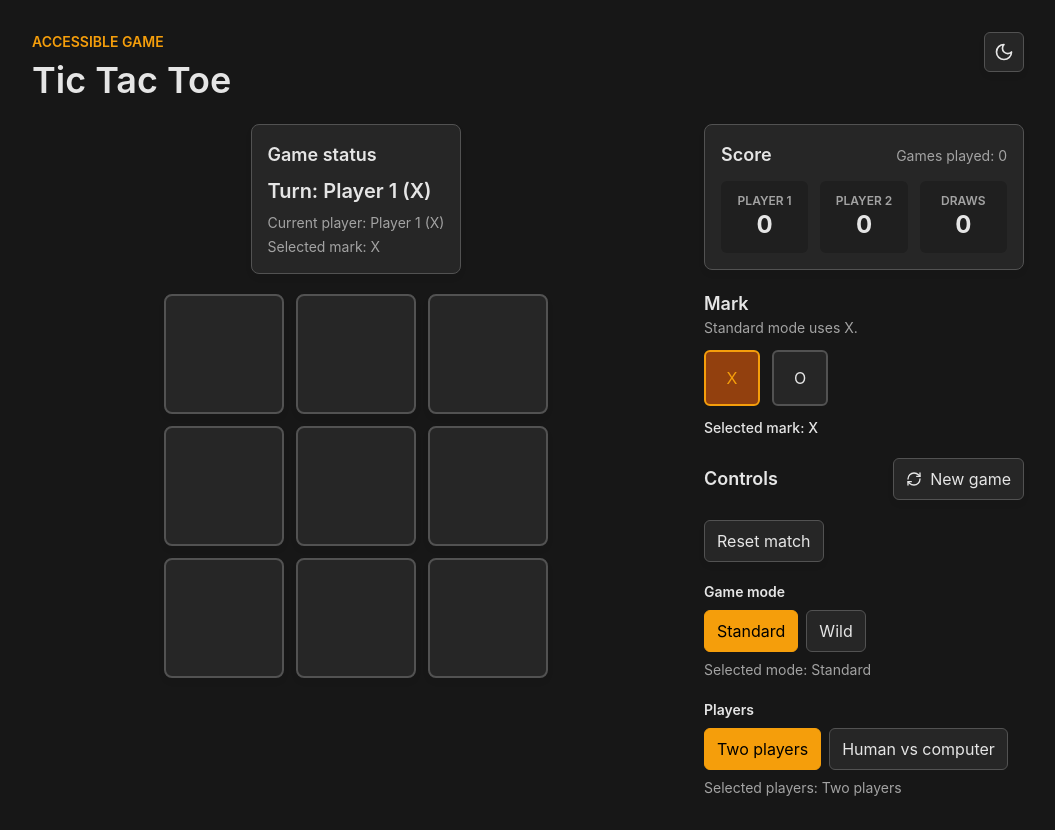
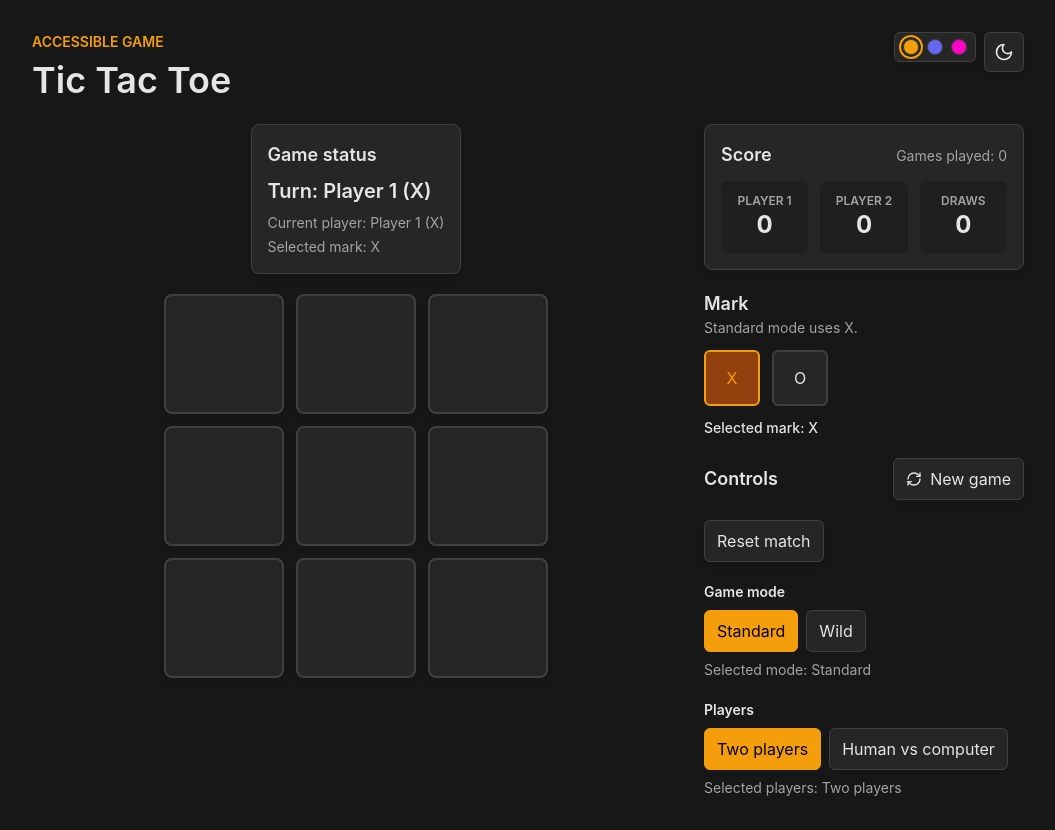
Before and after one commit to ikrik/Tic-Tac-Toe, a React (Vite) app: page / in a window 1280 px wide. Shown: the whole page, without its empty margins (112-1167 px from the left). Built offline with nearby package versions, Linux system fonts and the light colour scheme.

Commit message:
feat(ui): add theme palette selector

```diff
--- a/src/app/styles.css
+++ b/src/app/styles.css
@@ -28,7 +28,7 @@
 }
 
 :root,
-:root[data-theme="dark"] {
+:root[data-theme="amber-minimal"][data-theme-mode="dark"] {
   --background: #171717;
   --foreground: #e5e5e5;
   --card: #262626;
@@ -43,12 +43,11 @@
   --accent-foreground: #fde68a;
   --destructive: #ef4444;
   --destructive-foreground: #ffffff;
-  --border: #525252;
-  --input: #525252;
+  --border: #404040;
+  --input: #404040;
   --ring: #f59e0b;
   --radius: 0.375rem;
-  --app-font-sans: Inter, ui-sans-serif, system-ui, -apple-system,
-    BlinkMacSystemFont, "Segoe UI", sans-serif;
+  --app-font-sans: Inter, sans-serif;
   --app-shadow-xs: 0px 4px 8px -1px hsl(0 0% 0% / 0.05);
   --app-shadow-sm: 0px 4px 8px -1px hsl(0 0% 0% / 0.1), 0px 1px 2px -2px
     hsl(0 0% 0% / 0.1);
@@ -56,7 +55,7 @@
     hsl(0 0% 0% / 0.1);
 }
 
-:root[data-theme="light"] {
+:root[data-theme="amber-minimal"][data-theme-mode="light"] {
   --background: #ffffff;
   --foreground: #262626;
   --card: #ffffff;
@@ -74,6 +73,121 @@
   --border: #e5e7eb;
   --input: #e5e7eb;
   --ring: #f59e0b;
+  --radius: 0.375rem;
+  --app-font-sans: Inter, sans-serif;
+  --app-shadow-xs: 0px 4px 8px -1px hsl(0 0% 0% / 0.05);
+  --app-shadow-sm: 0px 4px 8px -1px hsl(0 0% 0% / 0.1), 0px 1px 2px -2px
+    hsl(0 0% 0% / 0.1);
+  --app-shadow-md: 0px 4px 8px -1px hsl(0 0% 0% / 0.1), 0px 2px 4px -2px
+    hsl(0 0% 0% / 0.1);
+}
+
+:root[data-theme="claymorphism"][data-theme-mode="dark"] {
+  --background: #1e1b18;
+  --foreground: #e2e8f0;
+  --card: #2c2825;
+  --card-foreground: #e2e8f0;
+  --primary: #818cf8;
+  --primary-foreground: #1e1b18;
+  --secondary: #3a3633;
+  --secondary-foreground: #d1d5db;
+  --muted: #1f1c19;
+  --muted-foreground: #9ca3af;
+  --accent: #484441;
+  --accent-foreground: #d1d5db;
+  --destructive: #ef4444;
+  --destructive-foreground: #1e1b18;
+  --border: #3a3633;
+  --input: #3a3633;
+  --ring: #818cf8;
+  --radius: 1.25rem;
+  --app-font-sans: Plus Jakarta Sans, sans-serif;
+  --app-shadow-xs: 2px 2px 10px 4px hsl(0 0% 0% / 0.09);
+  --app-shadow-sm: 2px 2px 10px 4px hsl(0 0% 0% / 0.18), 2px 1px 2px 3px
+    hsl(0 0% 0% / 0.18);
+  --app-shadow-md: 2px 2px 10px 4px hsl(0 0% 0% / 0.18), 2px 2px 4px 3px
+    hsl(0 0% 0% / 0.18);
+}
+
+:root[data-theme="claymorphism"][data-theme-mode="light"] {
+  --background: #e7e5e4;
+  --foreground: #1e293b;
+  --card: #f5f5f4;
+  --card-foreground: #1e293b;
+  --primary: #6366f1;
+  --primary-foreground: #ffffff;
+  --secondary: #d6d3d1;
+  --secondary-foreground: #4b5563;
+  --muted: #e7e5e4;
+  --muted-foreground: #6b7280;
+  --accent: #f3e5f5;
+  --accent-foreground: #374151;
+  --destructive: #ef4444;
+  --destructive-foreground: #ffffff;
+  --border: #d6d3d1;
+  --input: #d6d3d1;
+  --ring: #6366f1;
+  --radius: 1.25rem;
+  --app-font-sans: Plus Jakarta Sans, sans-serif;
+  --app-shadow-xs: 2px 2px 10px 4px hsl(240 4% 60% / 0.09);
+  --app-shadow-sm: 2px 2px 10px 4px hsl(240 4% 60% / 0.18), 2px 1px 2px 3px
+    hsl(240 4% 60% / 0.18);
+  --app-shadow-md: 2px 2px 10px 4px hsl(240 4% 60% / 0.18), 2px 2px 4px 3px
+    hsl(240 4% 60% / 0.18);
+}
+
+:root[data-theme="cyberpunk"][data-theme-mode="dark"] {
+  --background: #0c0c1d;
+  --foreground: #eceff4;
+  --card: #1e1e3f;
+  --card-foreground: #eceff4;
+  --primary: #ff00c8;
+  --primary-foreground: #ffffff;
+  --secondary: #1e1e3f;
+  --secondary-foreground: #eceff4;
+  --muted: #151530;
+  --muted-foreground: #8085a6;
+  --accent: #00ffcc;
+  --accent-foreground: #0c0c1d;
+  --destructive: #ff3d00;
+  --destructive-foreground: #ffffff;
+  --border: #2e2e5e;
+  --input: #2e2e5e;
+  --ring: #ff00c8;
+  --radius: 0.5rem;
+  --app-font-sans: Outfit, sans-serif;
+  --app-shadow-xs: 0px 4px 8px -2px hsl(0 0% 0% / 0.05);
+  --app-shadow-sm: 0px 4px 8px -2px hsl(0 0% 0% / 0.1), 0px 1px 2px -3px
+    hsl(0 0% 0% / 0.1);
+  --app-shadow-md: 0px 4px 8px -2px hsl(0 0% 0% / 0.1), 0px 2px 4px -3px
+    hsl(0 0% 0% / 0.1);
+}
+
+:root[data-theme="cyberpunk"][data-theme-mode="light"] {
+  --background: #f8f9fa;
+  --foreground: #0c0c1d;
+  --card: #ffffff;
+  --card-foreground: #0c0c1d;
+  --primary: #ff00c8;
+  --primary-foreground: #ffffff;
+  --secondary: #f0f0ff;
+  --secondary-foreground: #0c0c1d;
+  --muted: #f0f0ff;
+  --muted-foreground: #0c0c1d;
+  --accent: #00ffcc;
+  --accent-foreground: #0c0c1d;
+  --destructive: #ff3d00;
+  --destructive-foreground: #ffffff;
+  --border: #dfe6e9;
+  --input: #dfe6e9;
+  --ring: #ff00c8;
+  --radius: 0.5rem;
+  --app-font-sans: Outfit, sans-serif;
+  --app-shadow-xs: 0px 4px 8px -2px hsl(0 0% 0% / 0.05);
+  --app-shadow-sm: 0px 4px 8px -2px hsl(0 0% 0% / 0.1), 0px 1px 2px -3px
+    hsl(0 0% 0% / 0.1);
+  --app-shadow-md: 0px 4px 8px -2px hsl(0 0% 0% / 0.1), 0px 2px 4px -3px
+    hsl(0 0% 0% / 0.1);
 }
 
 body {
--- /dev/null
+++ b/src/ui/components/ThemePaletteSelector.tsx
@@ -0,0 +1,76 @@
+import { useId } from "react";
+import { cn } from "../../lib/utils";
+import type { ThemeId, ThemeOption } from "../hooks/useThemeMode";
+
+type ThemePaletteSelectorProps = {
+  themes: ThemeOption[];
+  activeThemeId: ThemeId;
+  onThemeChange: (themeId: ThemeId) => void;
+};
+
+export function ThemePaletteSelector({
+  themes,
+  activeThemeId,
+  onThemeChange,
+}: ThemePaletteSelectorProps) {
+  const groupLabelId = useId();
+
+  return (
+    <div
+      className="flex items-center gap-2 rounded-md border border-border bg-card px-2 py-1.5 shadow-xs"
+      role="radiogroup"
+      aria-labelledby={groupLabelId}
+    >
+      <span id={groupLabelId} className="sr-only">
+        Theme palette
+      </span>
+      {themes.map((theme) => (
+        <ThemePaletteDot
+          key={theme.id}
+          theme={theme}
+          isActive={theme.id === activeThemeId}
+          onSelect={onThemeChange}
+        />
+      ))}
+    </div>
+  );
+}
+
+type ThemePaletteDotProps = {
+  theme: ThemeOption;
+  isActive: boolean;
+  onSelect: (themeId: ThemeId) => void;
+};
+
+function ThemePaletteDot({ theme, isActive, onSelect }: ThemePaletteDotProps) {
+  const tooltipId = useId();
+
+  return (
+    <span className="group relative inline-flex">
+      <button
+        type="button"
+        className={cn(
+          "size-4 rounded-full border border-border transition focus-visible:outline focus-visible:outline-3 focus-visible:outline-offset-2 focus-visible:outline-primary",
+          isActive ? "ring-2 ring-primary ring-offset-2 ring-offset-card" : "",
+        )}
+        style={{ backgroundColor: theme.swatchColor }}
+        role="radio"
+        aria-checked={isActive}
+        aria-describedby={tooltipId}
+        aria-label={`Use ${theme.label} theme`}
+        onClick={() => onSelect(theme.id)}
+      />
+      <span
+        id={tooltipId}
+        role="tooltip"
+        className="pointer-events-none absolute top-full left-1/2 z-10 mt-2 w-max max-w-48 -translate-x-1/2 rounded-md border border-border bg-card px-2 py-1 text-xs font-medium text-card-foreground opacity-0 shadow-xs transition-opacity group-hover:opacity-100 group-focus-within:opacity-100"
+      >
+        <span
+          className="-top-1.5 absolute left-1/2 size-3 -translate-x-1/2 rotate-45 border-t border-l border-border bg-card"
+          aria-hidden="true"
+        />
+        {theme.label}
+      </span>
+    </span>
+  );
+}
--- a/src/ui/components/ThemeToggle.tsx
+++ b/src/ui/components/ThemeToggle.tsx
@@ -1,9 +1,11 @@
 import { Moon, Sun } from "lucide-react";
 import { useId } from "react";
-import { useThemeMode } from "../hooks/useThemeMode";
+import { THEME_OPTIONS, useThemeMode } from "../hooks/useThemeMode";
+import { ThemePaletteSelector } from "./ThemePaletteSelector";
 
 export function ThemeToggle() {
-  const { themeMode, nextThemeMode, toggleThemeMode } = useThemeMode();
+  const { themeId, themeMode, nextThemeMode, setThemeId, toggleThemeMode } =
+    useThemeMode();
   const tooltipId = useId();
   const tooltipText =
     themeMode === "dark"
@@ -11,12 +13,18 @@ export function ThemeToggle() {
       : "Click to enable dark mode";
 
   return (
+    <div className="flex shrink-0 items-start gap-2">
+      <ThemePaletteSelector
+        themes={THEME_OPTIONS}
+        activeThemeId={themeId}
+        onThemeChange={setThemeId}
+      />
       <span className="group relative inline-flex">
         <button
           type="button"
           className="inline-flex size-10 shrink-0 items-center justify-center rounded-md border border-border bg-card text-card-foreground shadow-xs transition-colors hover:bg-muted focus-visible:outline focus-visible:outline-3 focus-visible:outline-offset-2 focus-visible:outline-primary"
           aria-describedby={tooltipId}
-        aria-label={`Switch to ${nextThemeMode} theme`}
+          aria-label={`Switch to ${nextThemeMode} theme mode`}
           onClick={toggleThemeMode}
         >
           {themeMode === "light" ? (
@@ -37,5 +45,6 @@ export function ThemeToggle() {
           {tooltipText}
         </span>
       </span>
+    </div>
   );
 }
--- a/src/ui/components/index.ts
+++ b/src/ui/components/index.ts
@@ -4,4 +4,5 @@ export { GameControls } from "./GameControls";
 export { GameStatus } from "./GameStatus";
 export { MarkSelector } from "./MarkSelector";
 export { ScoreBoard } from "./ScoreBoard";
+export { ThemePaletteSelector } from "./ThemePaletteSelector";
 export { ThemeToggle } from "./ThemeToggle";
--- a/src/ui/hooks/useThemeMode.ts
+++ b/src/ui/hooks/useThemeMode.ts
@@ -1,19 +1,48 @@
 import { useEffect, useState } from "react";
 
+export type ThemeId = "amber-minimal" | "claymorphism" | "cyberpunk";
 export type ThemeMode = "dark" | "light";
 
+export type ThemeOption = {
+  id: ThemeId;
+  label: string;
+  swatchColor: string;
+};
+
+export const THEME_OPTIONS: ThemeOption[] = [
+  {
+    id: "amber-minimal",
+    label: "Amber Minimal",
+    swatchColor: "#f59e0b",
+  },
+  {
+    id: "claymorphism",
+    label: "Claymorphism",
+    swatchColor: "#6366f1",
+  },
+  {
+    id: "cyberpunk",
+    label: "Cyberpunk",
+    swatchColor: "#ff00c8",
+  },
+];
+
 export function useThemeMode() {
+  const [themeId, setThemeId] = useState<ThemeId>("amber-minimal");
   const [themeMode, setThemeMode] = useState<ThemeMode>("dark");
   const nextThemeMode = themeMode === "dark" ? "light" : "dark";
 
   useEffect(() => {
-    document.documentElement.dataset.theme = themeMode;
+    document.documentElement.dataset.theme = themeId;
+    document.documentElement.dataset.themeMode = themeMode;
     document.documentElement.style.colorScheme = themeMode;
-  }, [themeMode]);
+  }, [themeId, themeMode]);
 
   return {
+    themeId,
     themeMode,
     nextThemeMode,
+    setThemeId,
     toggleThemeMode: () =>
       setThemeMode((currentThemeMode) =>
         currentThemeMode === "dark" ? "light" : "dark",
```
Also changed, not shown: 1 other file (tests, documents, lock files or other folders). Lines whose indentation alone changed are shown as unchanged.
